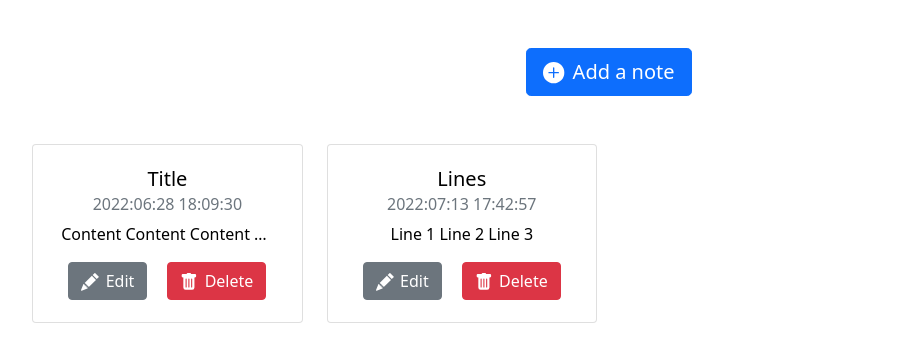
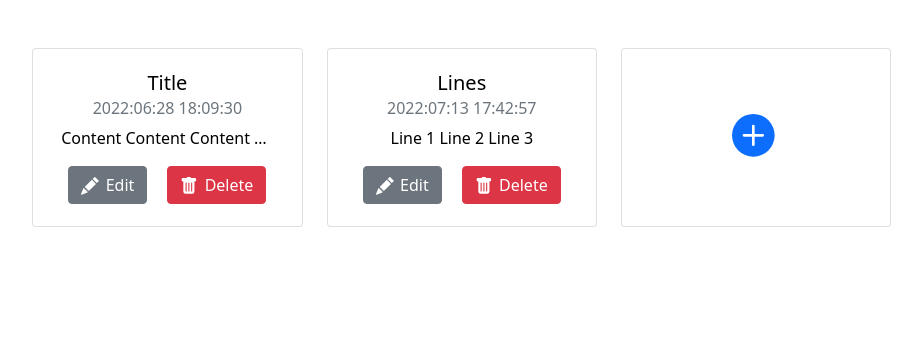
Before and after one commit to ahmedhanyh/note-taking-app, a Flask app: page / in a window 1280 px wide. Shown: the part 56-418 px from the top of the page, without its empty margins (31-953 px from the left). Run offline with Flask 2, Linux system fonts and the light colour scheme; a user stored in the database is signed in; data comes from the database, SQL or seed files in the repository.

Commit message:
Update the add note button

```diff
--- a/static/style.css
+++ b/static/style.css
@@ -52,3 +52,8 @@ textarea.card-text {
     background-color: transparent;
     resize: none;
 }
+
+.row:last-child .card {
+    height: 100%;
+    justify-content: center;
+}
--- a/templates/index.html
+++ b/templates/index.html
@@ -20,13 +20,6 @@
 {% endblock %}
 
 {% block content %}
-    <a href="/add" id="add-note-btn" type="button" class="btn btn-primary btn-lg">
-        <svg xmlns="http://www.w3.org/2000/svg" width="24" height="24" fill="currentColor" class="bi bi-plus-circle-fill" viewBox="0 0 18 18">
-            <path d="M16 8A8 8 0 1 1 0 8a8 8 0 0 1 16 0zM8.5 4.5a.5.5 0 0 0-1 0v3h-3a.5.5 0 0 0 0 1h3v3a.5.5 0 0 0 1 0v-3h3a.5.5 0 0 0 0-1h-3v-3z"></path>
-        </svg>
-        Add a note
-    </a>
-
     <div class="container-fluid">
         <div class="notes-cards row g-4">
             {% for note in notes %}
@@ -53,6 +46,15 @@
                     </div>
                 </div>
             {% endfor %}
+            <div class="col-3">
+                <div class="card btn btn-light">
+                    <a href="/add" class="stretched-link">
+                        <svg xmlns="http://www.w3.org/2000/svg" width="48" height="48" fill="#0d6efd" class="bi bi-plus-circle-fill" viewBox="0 0 18 18">
+                            <path d="M16 8A8 8 0 1 1 0 8a8 8 0 0 1 16 0zM8.5 4.5a.5.5 0 0 0-1 0v3h-3a.5.5 0 0 0 0 1h3v3a.5.5 0 0 0 1 0v-3h3a.5.5 0 0 0 0-1h-3v-3z"></path>
+                        </svg>
+                    </a>
+                </div>
+            </div>
         </div>
     </div>
 {% endblock %}
```
